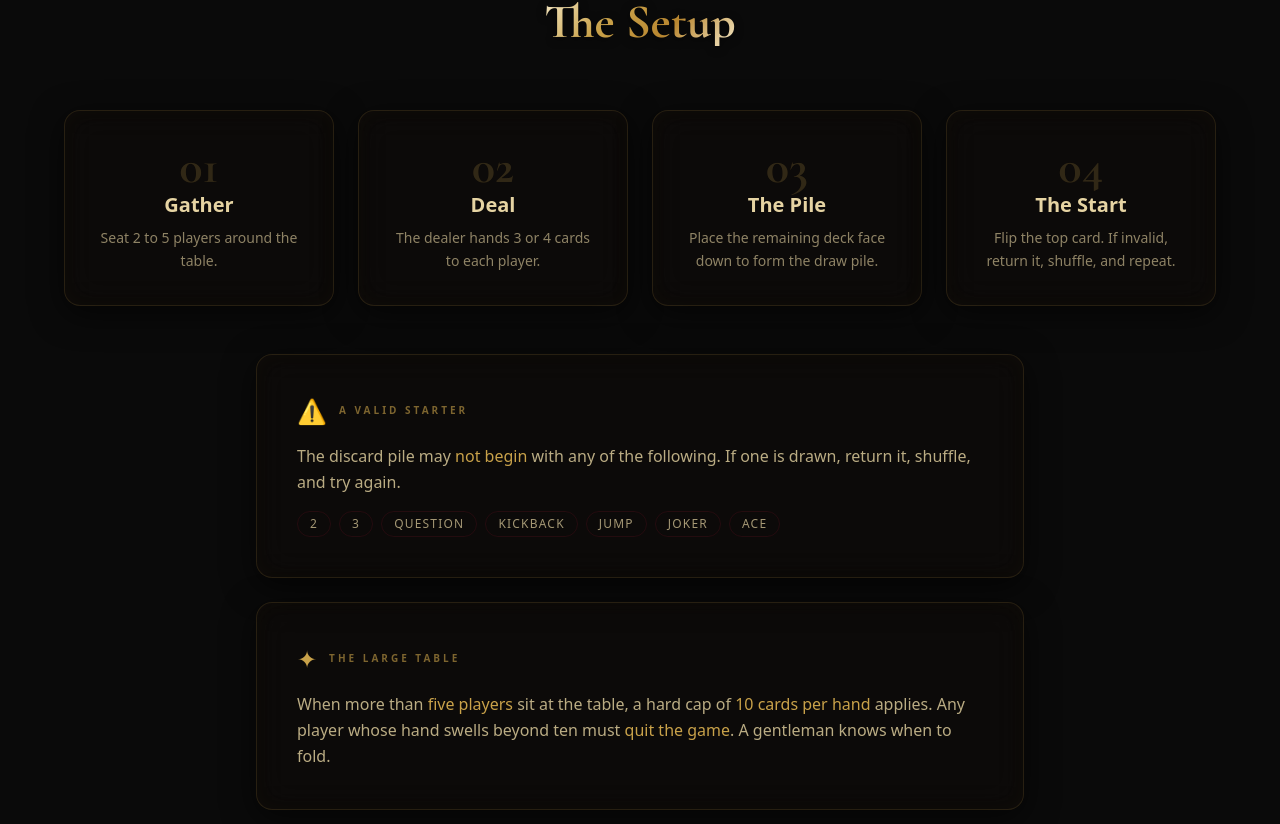
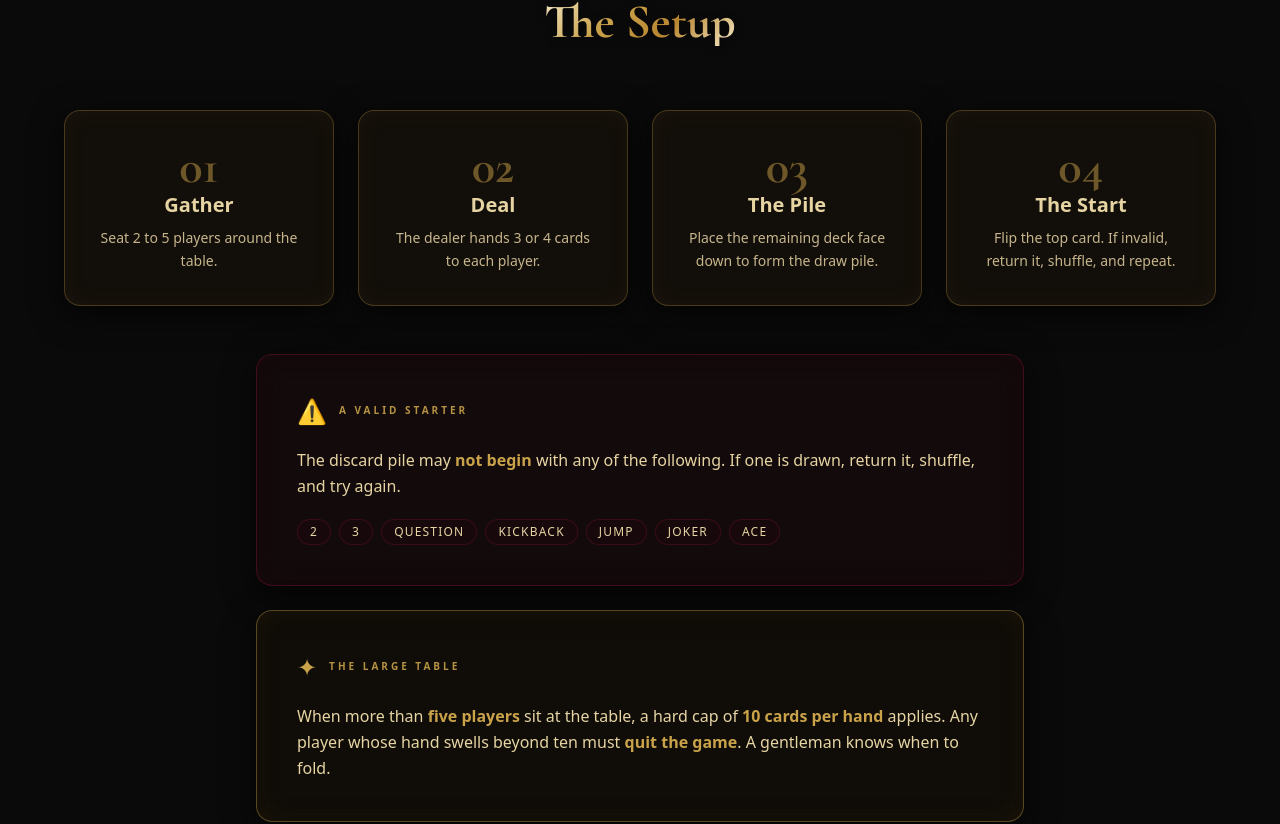
Before and after one commit to EKasuti/kenyan-poker, a React (Vite) app: page / in a window 1280 px wide. Shown: the part 1554-2378 px from the top of the page. Built offline with nearby package versions, Linux system fonts and the light colour scheme.

Commit message:
enhance Setup and GlassCard components with improved styling and new glass panel classes

```diff
--- a/src/components/Setup.tsx
+++ b/src/components/Setup.tsx
@@ -50,13 +50,13 @@ export function Setup() {
             delay={index * 0.15}
             className="flex flex-col items-center text-center">
 
-              <span className="font-display text-5xl text-kp-gold/20 font-bold mb-4">
+              <span className="font-display text-5xl text-kp-gold/50 font-bold mb-4">
                 {step.num}
               </span>
               <h3 className="text-xl text-kp-champagne font-semibold mb-2">
                 {step.title}
               </h3>
-              <p className="text-kp-champagne/60 text-sm leading-relaxed">
+              <p className="text-kp-champagne/85 text-sm leading-relaxed">
                 {step.desc}
               </p>
             </GlassCard>
@@ -78,17 +78,17 @@ export function Setup() {
           transition={{
             duration: 0.8
           }}
-          className="glass-panel rounded-2xl p-8 md:p-10 max-w-3xl mx-auto mt-12 border-kp-burgundy/30">
+          className="glass-panel-accent rounded-2xl p-8 md:p-10 max-w-3xl mx-auto mt-12">
 
-          <div className="flex items-center gap-3 mb-4">
+          <div className="flex items-center gap-3 mb-5">
             <span className="text-kp-burgundy text-2xl">⚠</span>
-            <span className="text-kp-gold/60 text-[10px] uppercase tracking-[0.3em] font-semibold">
+            <span className="text-kp-gold/90 text-[10px] uppercase tracking-[0.3em] font-semibold">
               A Valid Starter
             </span>
           </div>
-          <p className="text-kp-champagne/80 leading-relaxed mb-4">
+          <p className="text-kp-champagne leading-relaxed mb-5">
             The discard pile may{' '}
-            <strong className="text-kp-gold font-medium">not begin</strong> with
+            <strong className="text-kp-gold font-semibold">not begin</strong> with
             any of the following. If one is drawn, return it, shuffle, and try
             again.
           </p>
@@ -96,7 +96,7 @@ export function Setup() {
             {invalidStarters.map((card) =>
             <span
               key={card}
-              className="px-3 py-1 rounded-full border border-kp-burgundy/40 text-kp-champagne/70 text-xs uppercase tracking-widest">
+              className="px-3 py-1 rounded-full border border-kp-burgundy/70 bg-kp-burgundy/10 text-kp-champagne text-xs uppercase tracking-widest">
 
                 {card}
               </span>
@@ -119,23 +119,23 @@ export function Setup() {
           transition={{
             duration: 0.8
           }}
-          className="glass-panel rounded-2xl p-8 md:p-10 max-w-3xl mx-auto mt-6 border-kp-gold/30">
+          className="glass-panel-gold rounded-2xl p-8 md:p-10 max-w-3xl mx-auto mt-6">
 
-          <div className="flex items-center gap-3 mb-4">
+          <div className="flex items-center gap-3 mb-5">
             <span className="text-kp-gold text-2xl">✦</span>
-            <span className="text-kp-gold/60 text-[10px] uppercase tracking-[0.3em] font-semibold">
+            <span className="text-kp-gold/90 text-[10px] uppercase tracking-[0.3em] font-semibold">
               The Large Table
             </span>
           </div>
-          <p className="text-kp-champagne/80 leading-relaxed">
+          <p className="text-kp-champagne leading-relaxed">
             When more than{' '}
-            <strong className="text-kp-gold font-medium">five players</strong>{' '}
+            <strong className="text-kp-gold font-semibold">five players</strong>{' '}
             sit at the table, a hard cap of{' '}
-            <strong className="text-kp-gold font-medium">
+            <strong className="text-kp-gold font-semibold">
               10 cards per hand
             </strong>{' '}
             applies. Any player whose hand swells beyond ten must{' '}
-            <strong className="text-kp-gold font-medium">quit the game</strong>.
+            <strong className="text-kp-gold font-semibold">quit the game</strong>.
             A gentleman knows when to fold.
           </p>
         </motion.div>
--- a/src/components/ui/GlassCard.tsx
+++ b/src/components/ui/GlassCard.tsx
@@ -29,7 +29,7 @@ export function GlassCard({
         delay,
         ease: 'easeOut'
       }}
-      className={`glass-panel rounded-2xl p-6 md:p-8 relative overflow-hidden group transition-colors duration-500 hover:border-kp-gold/30 ${className}`}>
+      className={`glass-panel-card rounded-2xl p-6 md:p-8 relative overflow-hidden group transition-all duration-500 hover:border-kp-gold/50 hover:-translate-y-0.5 ${className}`}>
 
       {/* Shimmer effect on hover */}
       <div className="absolute inset-0 -translate-x-full bg-gradient-to-r from-transparent via-kp-champagne/5 to-transparent group-hover:animate-shimmer pointer-events-none" />
--- a/src/index.css
+++ b/src/index.css
@@ -121,4 +121,25 @@
     border: 1px solid rgba(201, 162, 74, 0.15);
     box-shadow: inset 0 0 20px rgba(201, 162, 74, 0.03), 0 8px 32px rgba(0, 0, 0, 0.6);
   }
+  .glass-panel-card {
+    background: rgba(22, 16, 10, 0.75);
+    backdrop-filter: blur(16px);
+    -webkit-backdrop-filter: blur(16px);
+    border: 1px solid rgba(201, 162, 74, 0.30);
+    box-shadow: inset 0 0 24px rgba(201, 162, 74, 0.05), 0 8px 32px rgba(0, 0, 0, 0.7);
+  }
+  .glass-panel-accent {
+    background: rgba(22, 10, 12, 0.80);
+    backdrop-filter: blur(16px);
+    -webkit-backdrop-filter: blur(16px);
+    border: 1px solid rgba(107, 18, 40, 0.55);
+    box-shadow: inset 0 0 24px rgba(107, 18, 40, 0.06), 0 8px 32px rgba(0, 0, 0, 0.7);
+  }
+  .glass-panel-gold {
+    background: rgba(18, 14, 8, 0.80);
+    backdrop-filter: blur(16px);
+    -webkit-backdrop-filter: blur(16px);
+    border: 1px solid rgba(201, 162, 74, 0.40);
+    box-shadow: inset 0 0 24px rgba(201, 162, 74, 0.06), 0 8px 32px rgba(0, 0, 0, 0.7);
+  }
 }
```
